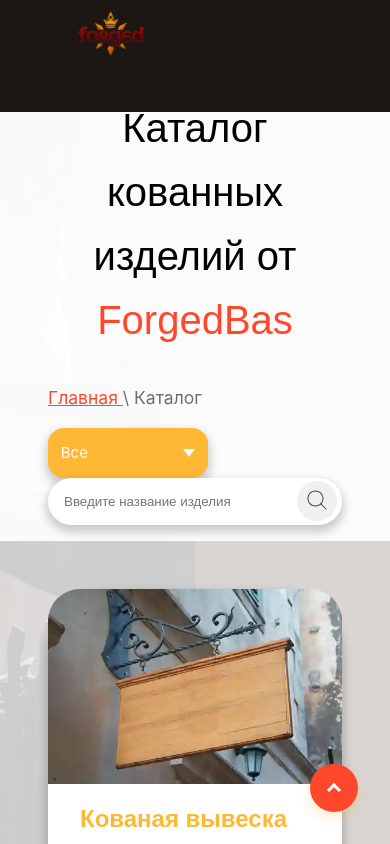
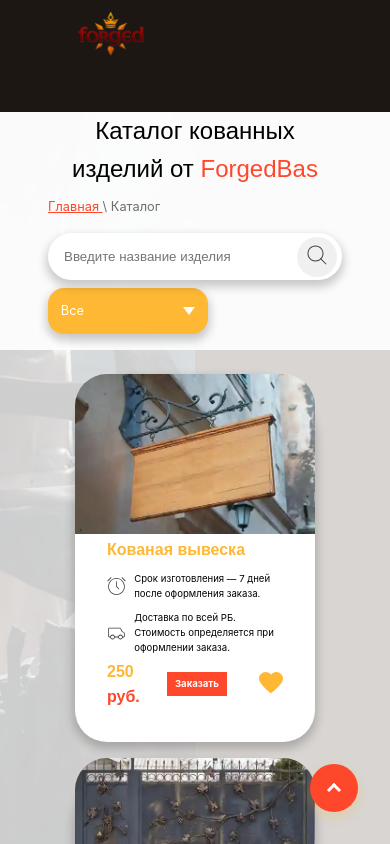
Before and after one commit to Tony-Basai/ProjectForged, a Vue app in the folder forged-vue/: page /catalog in a window 390 px wide. Shown: the top 844 px of the page. Built offline with nearby package versions, Linux system fonts and the light colour scheme; a web font is replaced by a local one.

Commit message:
adaptive

```diff
--- a/forged-vue/src/components/AppCatalogCard.vue
+++ b/forged-vue/src/components/AppCatalogCard.vue
@@ -14,16 +14,16 @@
         </div>
         <div class="catalog__card__items__order">
             <p class="catalog__card__items__order__price">{{ props.price }} <span class="span-price">руб.</span></p>
-            <RouterLink class="catalog__card__items__order__buttons" :to="`/catalog/${props.id}`">
-                <button class="catalog__card__items__order__buttons__product-button" :class="{ 'in-store': cardsStore.isCardInCart(props.id) }">
+            <div class="catalog__card__items__order__buttons">
+                <RouterLink class="catalog__card__items__order__buttons__product-button" :to="`/catalog/${props.id}`" :class="{ 'in-store': cardsStore.isCardInCart(props.id) }">
                     {{ cardsStore.isCardInCart(props.id) ? "В корзине" : "Заказать" }}
-                </button>
+                </RouterLink>
                 <button @click.stop.prevent="cardsFavourite.addFavourite(props.id)" class="catalog__card__items__order__buttons__favourite-button">
                     <svg class="catalog__card__items__order__buttons__favourite-button__favourite-img" width="24" height="24" viewBox="0 0 24 24" fill="none" xmlns="http://www.w3.org/2000/svg">
                         <path class="catalog__card__items__order__buttons__favourite-button__favourite-img__hover-red" :class="{'favourite': cardsFavourite.isColorCard(props.id)}" d="M17.3653 1C15.1604 1 13.2067 2.07706 12 3.73408C10.7933 2.07706 8.84098 1 6.63474 1C2.9706 1 0 3.9706 0 7.63474C0 13.2098 12 22.2004 12 22.2004C12 22.2004 24 13.2098 24 7.63474C24 3.9706 21.0294 1 17.3653 1Z" fill="#ffb833"/>
                     </svg>
                 </button>
-            </RouterLink>
+            </div>
         </div>
     </div>
 </template>
@@ -95,6 +95,10 @@
                 max-width: 2rem;
                 width: 100%;
             }
+
+            &__text{
+                font-size: 0.8rem;
+            }
         }
 
         &__order{
@@ -117,14 +121,16 @@
             &__buttons{
                 display: flex;
                 gap: 2.5rem;
-                text-decoration: none;
 
                 &__product-button{
-                    padding: 0.05rem 0.4rem;
+                    height: 2rem;
+                    padding: 0.2rem 0.5rem;
                     background-color: #ff472b;
                     color: #fff;
                     font-weight: bold;
                     border: none;
+                    text-decoration: none;
+                    white-space: nowrap;
                     cursor: pointer;
 
                     &:hover{
@@ -160,4 +166,85 @@
 .favourite{
     fill: #ff472b;
 }
+
+@media (max-width: 782px) {
+    .catalog__card{
+        max-width: 15rem;
+        width: 100%;
+        gap: 0.5rem;
+
+        &__items{
+            &__name{
+                font-size: 1.2rem;
+            }
+
+            &__info{
+
+                &__img{
+                    max-width: 1.4rem;
+                    width: 100%;
+                }
+            }
+
+            &__order{
+                gap: 1rem;
+
+                &__price{
+                    font-size: 1.2rem;
+                }
+
+                &__buttons{
+                    display: flex;
+                    align-items: center;
+                    gap: 2rem;
+
+                    &__product-button{
+                        font-size: 0.7rem;
+                        height: 1.5rem;
+                        padding: 0.25rem 0.5rem;
+                    }
+                }
+            }
+        }
+    }
+}
+
+@media (max-width: 480px){
+    .catalog__card{
+        max-width: 15rem;
+        width: 100%;
+        gap: 0.2rem;
+
+        &__items{
+            &__name{
+                font-size: 1rem;
+            }
+
+            &__info{
+                &__img{
+                    max-width: 1.2rem;
+                    width: 100%;
+                }
+
+                &__text{
+                    font-size: 0.6rem;
+                }
+            }
+
+            &__order{
+                &__price{
+                    font-size: 1rem;
+                }
+
+                &__buttons{
+                    &__product-button{
+                        font-size: 0.6rem;
+                        height: 1.5rem;
+                        padding: 0.25rem 0.5rem;
+                    }
+                }
+            }
+        }
+    }
+}
 </style>
--- a/forged-vue/src/router/index.js
+++ b/forged-vue/src/router/index.js
@@ -17,9 +17,6 @@
     {
       path: '/catalog',
       name: 'catalog',
-      // route level code-splitting
-      // this generates a separate chunk (About.[hash].js) for this route
-      // which is lazy-loaded when the route is visited.
       component: () => import('../views/CatalogView.vue'),
     },
     {
--- a/forged-vue/src/views/CatalogView.vue
+++ b/forged-vue/src/views/CatalogView.vue
@@ -390,42 +390,53 @@
           }
         }
       }
+    }
 
-      &__category{
-        width: 100%;
+    &__cards{
       display: flex;
       justify-content: center;
       flex-wrap: wrap;
       gap: 2rem;
-
-        &__button{
-          max-width: 6rem;
-          width: 100%;
-          padding: 1rem;
-          border-radius: 2rem;
-          border: none;
-          background-color: #ffb833;
-          color: #fff;
-          font-weight: bold;
-          cursor: pointer;
-          -webkit-box-shadow: 0px 5px 10px 2px rgba(0, 0, 0, 0.2);
-          -moz-box-shadow: 0px 5px 10px 2px rgba(0, 0, 0, 0.2);
-          box-shadow: 0px 5px 10px 2px rgba(0, 0, 0, 0.2);
-
-          &:hover{
-            background-color: #ffbf48;
-            -webkit-box-shadow: 0px 5px 10px 0px rgba(0, 0, 0, 0.2);
-            -moz-box-shadow: 0px 5px 10px 0px rgba(0, 0, 0, 0.2);
-            box-shadow: 0px 5px 10px 0px rgba(0, 0, 0, 0.2);
+      padding: 3rem 3rem;
     }
 
-          &.active{
-            background-color: #ff472b;
-
-            &:hover{
-              background-color: #ff5a41;
+    &__empty{
+      height: 20rem;
+      font-size: 1.5rem;
+      color: #6e6e6e;
+      display: flex;
+      justify-content: center;
+      align-items: center;
+      padding:0 3rem 6rem;
     }
   }
+}
+
+@media (max-width: 767px){
+  .catalog{
+
+    &__container{
+      &__items{
+        &__box-header{
+          gap: 1rem;
+          padding-top: 1rem;
+
+          &__title{
+            font-size: 2rem;
+          }
+
+          &__path-section{
+            font-size: 1rem;
+          }
+        }
+
+        &__box-serch{
+          display: flex;
+          flex-direction: column-reverse;
+          gap: 1rem;
+
+          &__dropdown{
+            font-size: 0.8rem;
           }
         }
       }
@@ -437,20 +448,58 @@
         gap: 2rem;
         padding: 3rem 3rem;
       }
+
+      &__empty{
+        font-size: 1.2rem;
+      }
+    }
   }
 }
 
-.catalog__container__empty{
-  height: 20rem;
+@media (max-width: 480px){
+  .catalog{
+    &__container{
+      &__items{
+        &__box-header{
+          gap: 0.5rem;
+          padding-top: 1rem;
+
+          &__title{
             font-size: 1.5rem;
-  color: #6e6e6e;
-  display: flex;
-  justify-content: center;
-  align-items: center;
-  padding:0 3rem 6rem;
           }
 
-@media (max-width: 767px){
+          &__path-section{
+            font-size: 0.8rem;
+          }
+        }
 
+        &__box-serch{
+          display: flex;
+          flex-direction: column-reverse;
+          gap: 0.5rem;
+
+          &__dropdown{
+            font-size: 0.8rem;
+
+            &__list{
+              height: 10rem;
+              overflow: auto;
+            }
+          }
+        }
+      }
+
+      &__cards{
+        gap: 1rem;
+        padding: 1.5rem 3rem;
+      }
+
+      &__empty{
+        height: 15rem;
+        font-size: 1rem;
+        padding:0 3rem 4rem;
+      }
+    }
+  }
 }
 </style>
--- a/forged-vue/src/views/ProductCardView.vue
+++ b/forged-vue/src/views/ProductCardView.vue
@@ -17,10 +17,16 @@
               <p class="product__container__card__info__items__description">{{ product.description }}</p>
               <div class="product__container__card__info__items__order">
                   <p class="product__container__card__info__items__order__price">{{ product.price }} <span class="span-price">руб.</span></p>
-                  <button @click="toCard" class="product__container__card__info__items__order__button" :class="{ 'delete': cardToCart.isCardInCart(id) }">
+                  <div class="product__container__card__info__items__order__buttons">
+                    <button @click="toCard" class="product__container__card__info__items__order__buttons__button" :class="{ 'delete': cardToCart.isCardInCart(id) }">
                       {{ cardToCart.isCardInCart(id) ? 'Удалить' : 'Заказать' }}
                     </button>
-                  <button @click="cardsStore.addFavourite(product.id)" class="product__container__card__info__items__order__button" :class="{'favoutire': cardsStore.isColorCard(product.id)}">Избранные</button>
+                    <button @click="cardsStore.addFavourite(product.id)" class="product__container__card__info__items__order__buttons__favourite">
+                      <svg class="product__container__card__info__items__order__buttons__favourite__img" width="24" height="24" viewBox="0 0 24 24" fill="none" xmlns="http://www.w3.org/2000/svg">
+                          <path class="product__container__card__info__items__order__buttons__favourite__img__hover-red" :class="{'favourite': cardsStore.isColorCard(product.id)}" d="M17.3653 1C15.1604 1 13.2067 2.07706 12 3.73408C10.7933 2.07706 8.84098 1 6.63474 1C2.9706 1 0 3.9706 0 7.63474C0 13.2098 12 22.2004 12 22.2004C12 22.2004 24 13.2098 24 7.63474C24 3.9706 21.0294 1 17.3653 1Z" fill="#ffb833"/>
+                      </svg>
+                    </button>
+                  </div>
               </div>
               <div v-if="cardToCart.isCardInCart(id)" class="product__container__card__info__items__buttons">
                 <button @click="decrement()" class="product__container__card__info__items__buttons__button">&minus;</button>
@@ -201,6 +207,7 @@
       &__info{
         display: flex;
         justify-content: space-between;
+        gap: 2rem;
         padding: 0 3rem 3rem;
 
         &__img{
@@ -224,8 +231,7 @@
 
           &__order{
             display: flex;
-            justify-content: space-between;
-            align-items: center;
+            flex-direction: column;
             gap: 2rem;
 
             &__price{
@@ -237,6 +243,11 @@
                 color: #ff472b;
               }
             }
+
+            &__buttons{
+              display: flex;
+              justify-content: space-between;
+              padding-left: 2rem;
 
               &__button{
                 width: 6rem;
@@ -251,14 +262,19 @@
                 -moz-box-shadow: 0px 5px 10px 2px rgba(0, 0, 0, 0.2);
                 box-shadow: 0px 5px 10px 2px rgba(0, 0, 0, 0.2);
               }
+
+              &__favourite{
+                border: none;
+                background: none;
+                cursor: pointer;
+              }
+            }
           }
 
           &__buttons{
             display: flex;
-            justify-content: center;
             align-items: center;
             gap: 2rem;
-            padding-left: 1.5rem;
 
             &__button{
               border-radius: 2rem;
@@ -291,9 +307,96 @@
             }
           }
         }
+      }
+    }
+  }
+}
+
+@media (max-width: 900px){
+  .product__container__card__info{
+    display: flex;
+    flex-direction: column;
+    align-items: center;
+    gap: 2rem;
+  }
 
 }
 
+@media (max-width: 767px) {
+  .product{
+    &__container{
+      &__card{
+        gap: 1.5rem;
+
+        &__box-header{
+          padding: 2rem 3rem;
+
+          &__name{
+            font-size: 2rem;
+          }
+
+          &__path-section{
+            font-size: 1rem;
+          }
+        }
+      }
+    }
+  }
+}
+
+@media (max-width: 480px){
+  .product{
+    &__container{
+      &__card{
+        gap: 0.5rem;
+
+        &__box-header{
+          gap: 0.5rem;
+
+          &__name{
+            font-size: 1.5rem;
+          }
+        }
+
+        &__info{
+          gap: 0.5rem;
+          padding: 0 3rem 1rem;
+
+          &__items{
+            gap: 0.5rem;
+            padding: 0.5rem;
+
+            &__description{
+              font-size: 0.8rem;
+            }
+
+            &__order{
+              gap: 0.5rem;
+
+              &__price{
+                font-size: 1.3rem;
+              }
+
+              &__buttons{
+                display: flex;
+                justify-content: space-between;
+                padding-left: 1.4rem;
+              }
+            }
+
+            &__buttons{
+              &__button{
+                font-size: 1rem;
+                padding: 0.4rem 0.7rem;
+              }
+
+              &__counter{
+                font-size: 1rem;
+              }
+            }
+          }
+        }
+      }
     }
   }
 }
@@ -302,7 +405,14 @@
   background-color: #ff472b;
 }
 
-.favoutire{
-  color: green;
+.product__container__card__info__items__order__buttons__favourite__img:hover{
+
+    .product__container__card__info__items__order__buttons__favourite__img__hover-red{
+        fill: #ff5a41;
+    }
+}
+
+.favourite{
+    fill: #ff472b;
 }
 </style>
```
Also changed, not shown: forged-vue/src/views/CompanyView.vue (+47 -0 lines). Lines whose indentation alone changed are shown as unchanged.
